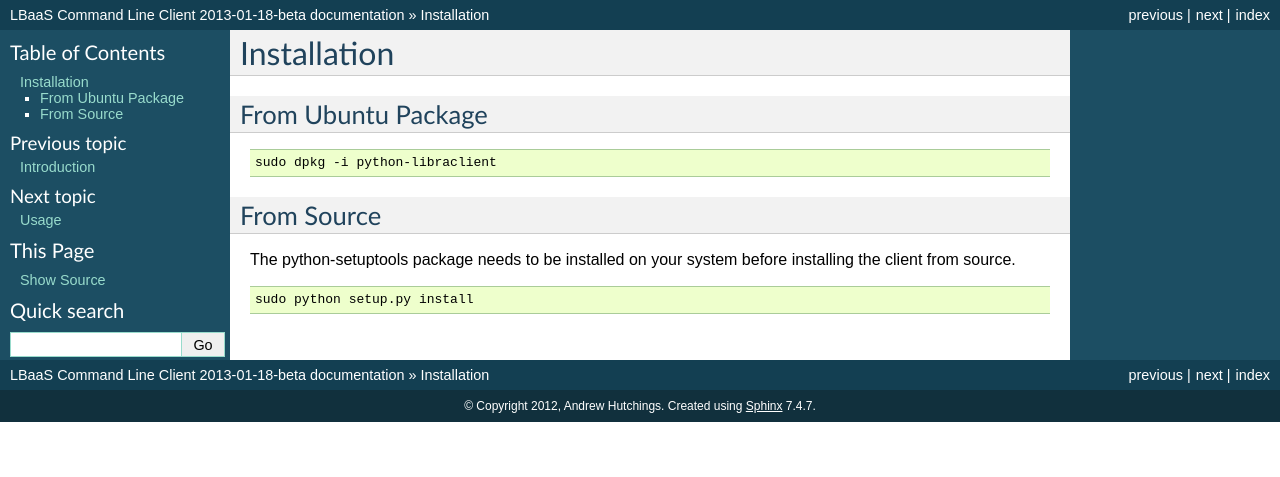
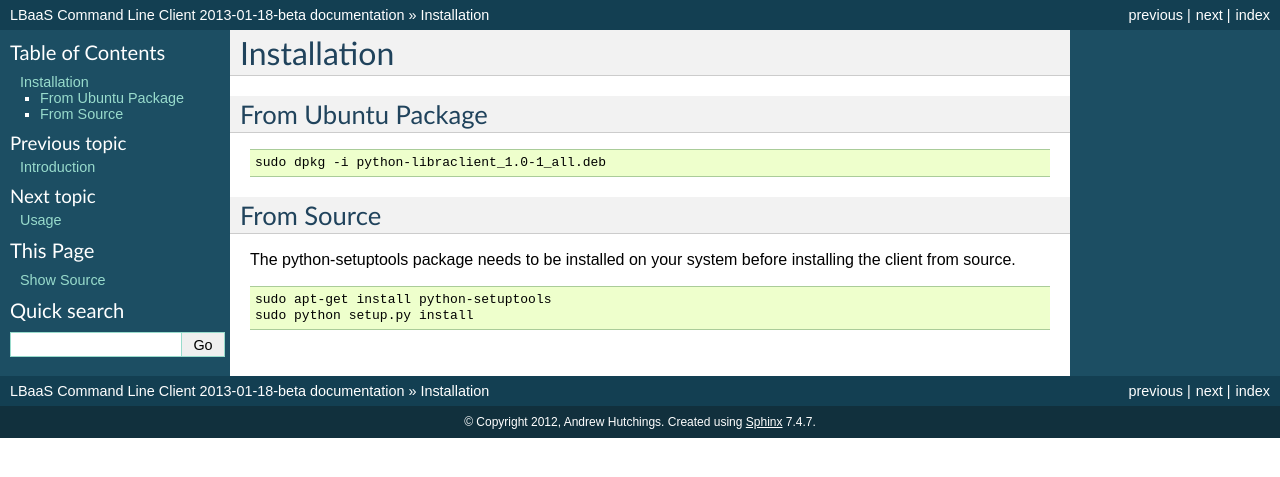
Before and after one commit to stackforge/python-libraclient, a Sphinx documentation site: the page built from doc/installation.rst, in a window 1280 px wide. Shown: the top 477 px of the page. Built offline with Sphinx 7.4.7, drawn with Linux system fonts in a browser that asks for light colours.

Commit message:
Fix install documentation
Change-Id: Iae8e327603ce030ec36378dd525017dec9e15ba8

```diff
--- a/doc/installation.rst
+++ b/doc/installation.rst
@@ -6,7 +6,7 @@ From Ubuntu Package
 
 .. code-block:: bash
 
-   sudo dpkg -i python-libraclient
+   sudo dpkg -i python-libraclient_1.0-1_all.deb
 
 From Source
 -----------
@@ -16,4 +16,5 @@ installing the client from source.
 
 .. code-block:: bash
 
+   sudo apt-get install python-setuptools
    sudo python setup.py install
```
